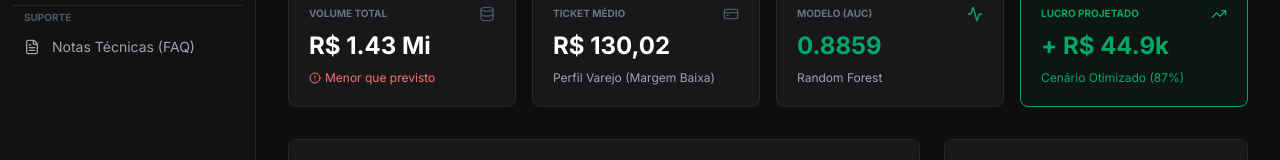
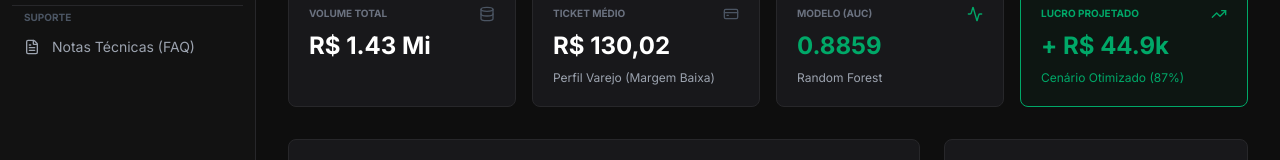
Before and after one commit to pauloalmansa85-bot/case-stone-apresentacao, a plain HTML site: page index.html in a window 1280 px wide. Shown: the part 203-363 px from the top of the page. Drawn offline with nearby package versions, Linux system fonts and the light colour scheme.

Commit message:
Update index.html

```diff
--- a/index.html
+++ b/index.html
@@ -108,9 +108,6 @@
                             <i data-lucide="database" class="w-4 h-4 text-gray-600"></i>
                         </div>
                         <span class="text-2xl font-bold text-white">R$ 1.43 Mi</span>
-                        <div class="mt-2 text-xs text-red-400 flex items-center gap-1">
-                            <i data-lucide="alert-circle" class="w-3 h-3"></i> Menor que previsto
-                        </div>
                     </div>
 
                     <div class="card p-5">
```
